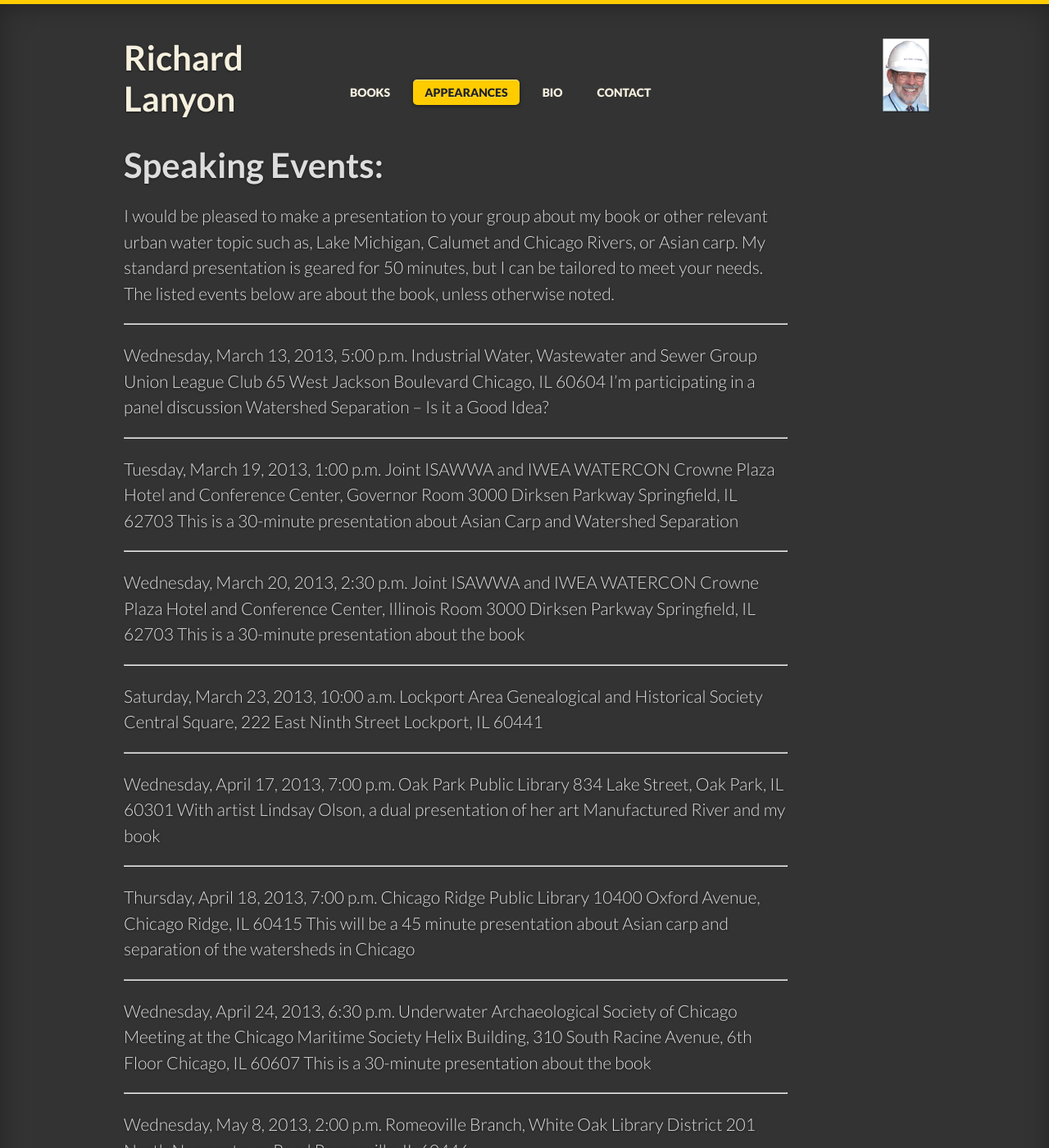
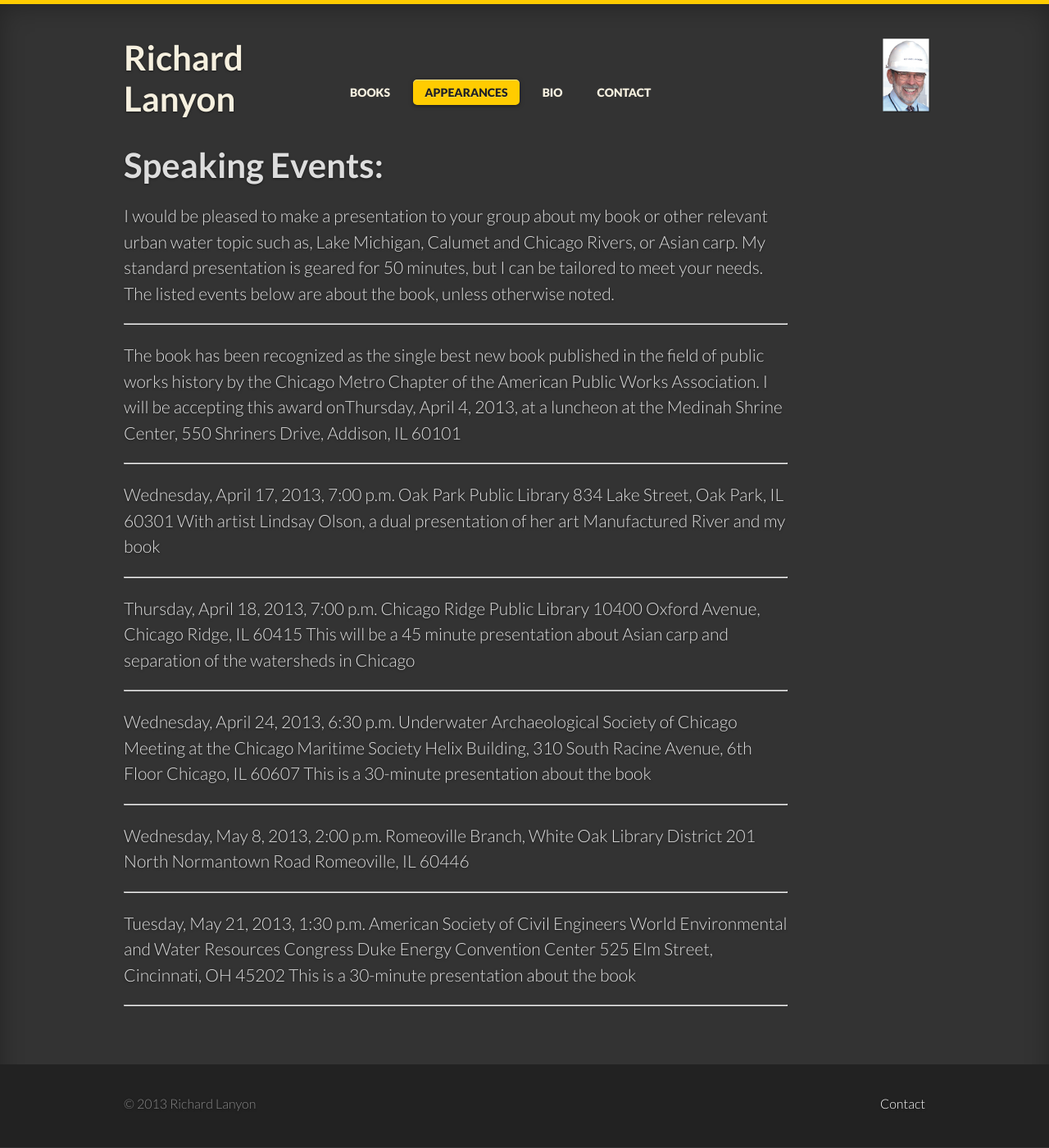
Before and after one commit to LanyonM/lanyonspeaks, a Jekyll site: the page built from _posts/2013-01-01-speaking.md, in a window 1280 px wide and 1400 px high. Shown: the whole window at 82% size. Built offline with Jekyll 4.4.1, drawn with Linux system fonts in a browser that asks for light colours; some web fonts are replaced; some of the changed text lies outside the part shown.

Commit message:
Update 2013-01-01-speaking.md

```diff
--- a/_posts/2013-01-01-speaking.md
+++ b/_posts/2013-01-01-speaking.md
@@ -10,40 +10,9 @@
 
 ----
 
-Wednesday, March 13, 2013, 5:00 p.m.
-Industrial Water, Wastewater and Sewer Group
-Union League Club
-65 West Jackson Boulevard
-Chicago, IL 60604
-I’m participating in a panel discussion
-Watershed Separation – Is it a Good Idea?
+The book has been recognized as the single best new book published in the field of public works history by the Chicago Metro Chapter of the American Public Works Association. I will be accepting this award onThursday, April 4, 2013, at a luncheon at the Medinah Shrine Center, 550 Shriners Drive, Addison, IL 60101
 
-----
-
-Tuesday, March 19, 2013, 1:00 p.m.
-Joint ISAWWA and IWEA WATERCON
-Crowne Plaza Hotel and Conference Center, Governor Room
-3000 Dirksen Parkway
-Springfield, IL 62703
-This is a 30-minute presentation about Asian Carp and Watershed Separation
-
-----
-
-Wednesday, March 20, 2013, 2:30 p.m.
-Joint ISAWWA and IWEA WATERCON
-Crowne Plaza Hotel and Conference Center, Illinois Room
-3000 Dirksen Parkway
-Springfield, IL 62703
-This is a 30-minute presentation about the book
-
-----
-
-Saturday, March 23, 2013, 10:00 a.m.
-Lockport Area Genealogical and Historical Society
-Central Square, 222 East Ninth Street
-Lockport, IL 60441
-
-----
+---
 
 Wednesday, April 17, 2013, 7:00 p.m.
 Oak Park Public Library
@@ -82,5 +51,6 @@
 World Environmental and Water Resources Congress
 Duke Energy Convention Center
 525 Elm Street, Cincinnati, OH 45202
+This is a 30-minute presentation about the book
 
 ----
```
